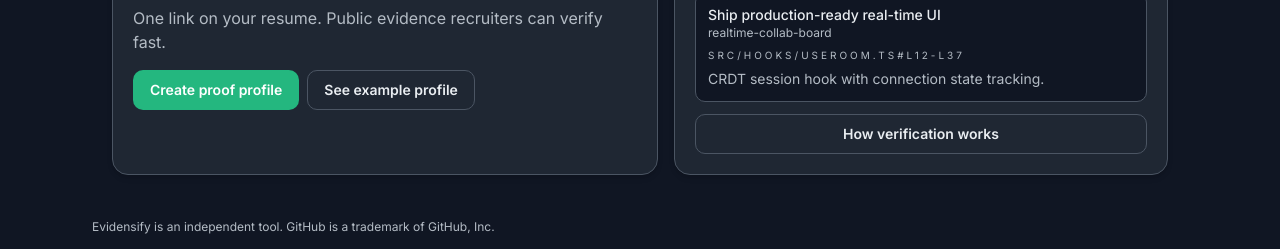
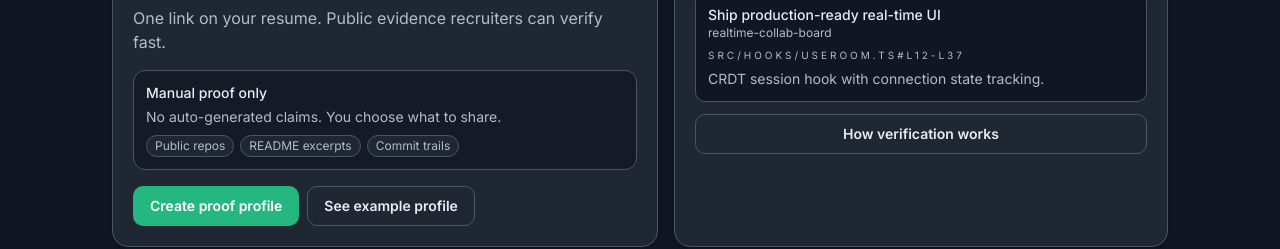
Before and after one commit to schooldev49/swefinder, a React (Vite) app in the folder apps/web/: page / in a window 1280 px wide. Shown: the part 309-558 px from the top of the page. Built offline with nearby package versions, Linux system fonts and the light colour scheme; no server answers.

Commit message:
feat: visual proof structure

```diff
--- a/apps/web/src/pages/landing.tsx
+++ b/apps/web/src/pages/landing.tsx
@@ -114,6 +114,15 @@ export function LandingPage() {
                 <p className="text-xs uppercase tracking-[0.25em] text-muted-foreground">Evidensify</p>
                 <h1 className="text-3xl font-semibold text-foreground sm:text-4xl">Cut through resume noise. Show code recruiters can verify.</h1>
                 <p className="text-base text-muted-foreground">One link on your resume. Public evidence recruiters can verify fast.</p>
+                <div className="rounded-xl border border-border bg-background/70 p-3">
+                  <p className="text-sm font-medium text-foreground">Manual proof only</p>
+                  <p className="mt-1 text-sm text-muted-foreground">No auto-generated claims. You choose what to share.</p>
+                  <div className="mt-2 flex flex-wrap gap-1.5">
+                    <span className="rounded-full border border-border bg-card px-2 py-0.5 text-xs text-muted-foreground">Public repos</span>
+                    <span className="rounded-full border border-border bg-card px-2 py-0.5 text-xs text-muted-foreground">README excerpts</span>
+                    <span className="rounded-full border border-border bg-card px-2 py-0.5 text-xs text-muted-foreground">Commit trails</span>
+                  </div>
+                </div>
                 <div className="flex flex-wrap gap-2">
                   <Button onClick={handleProjectsLogin}>Create proof profile</Button>
                   <Button variant="outline" asChild>
```
